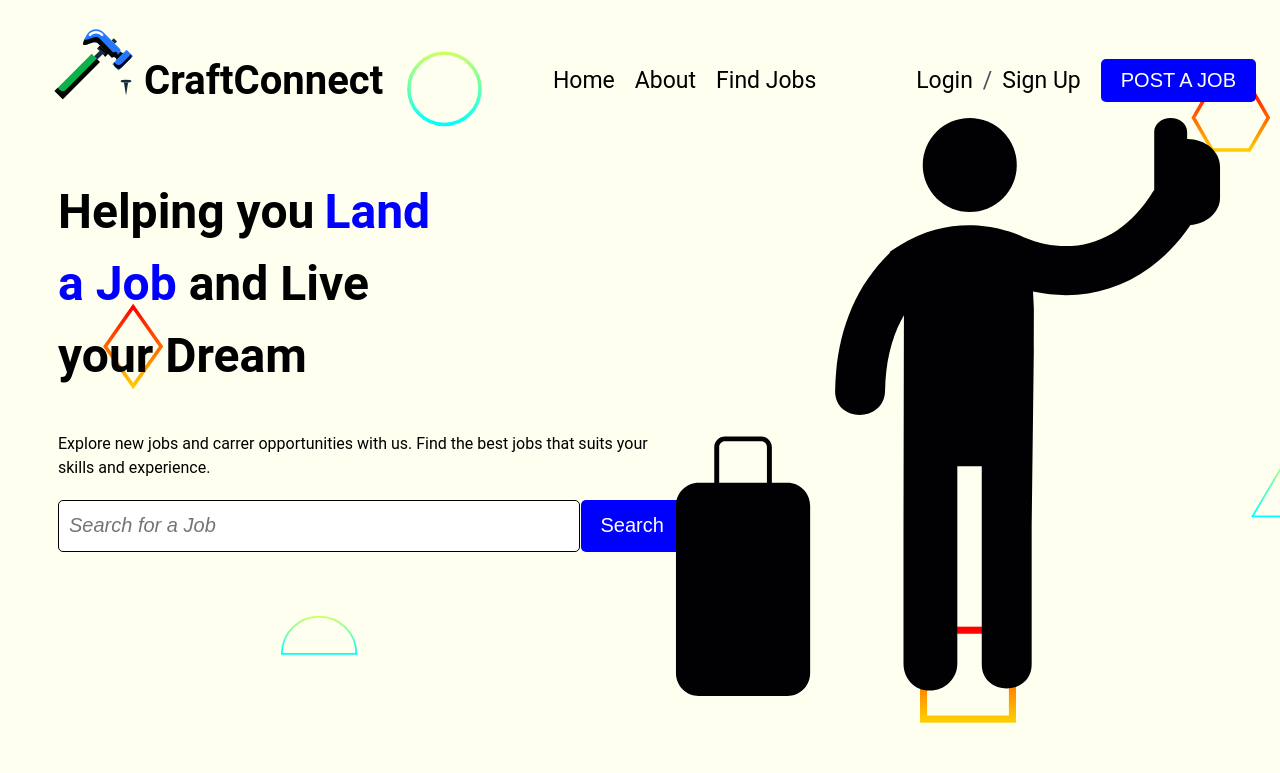
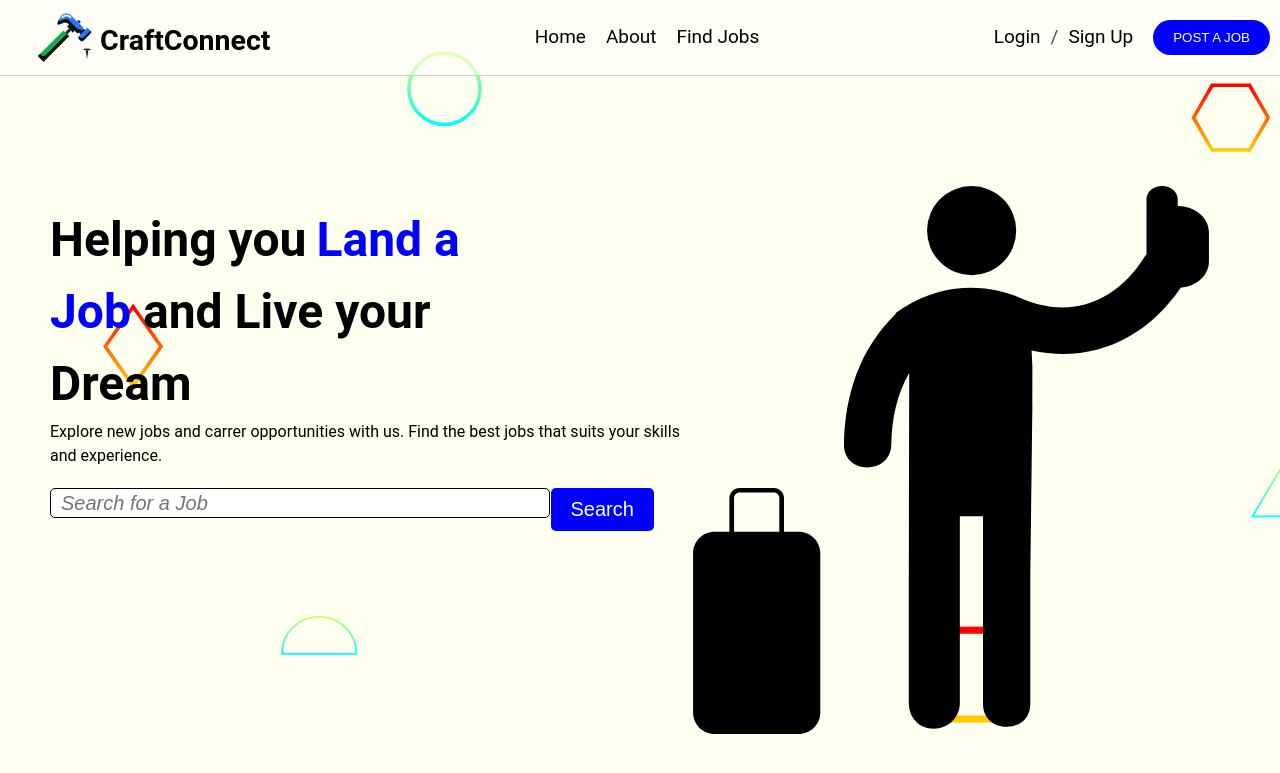
Before and after one commit to basit-devBE/CraftConnect, a Django app: page / in a window 1280 px wide. Shown: the top 773 px of the page. Run offline with Django 5.2, Linux system fonts and the light colour scheme.

Commit message:
Modified the nav-bar

```diff
--- a/myapp/templates/myapp/land.html
+++ b/myapp/templates/myapp/land.html
@@ -1,17 +1,22 @@
 <!DOCTYPE html>
 <html lang="en">
   <head>
-    <meta charset="UTF-8">
-    <meta name="viewport" content="width=device-width, initial-scale=1.0">
+    <meta charset="UTF-8" />
+    <meta name="viewport" content="width=device-width, initial-scale=1.0" />
     <title>CraftConnect</title>
     {% load static %}
-    <link rel="stylesheet" href="{% static 'css/landing.css' %}">
-    <link rel="icon" type="image/png" href="{% static 'images/hammer.svg' %}">
+    <link rel="stylesheet" href="{% static 'css/landing.css' %}" />
+    <link rel="icon" type="image/png" href="{% static 'images/hammer.svg' %}" />
+
   </head>
   <body>
     <header class="header1">
       <div class="logo1">
-            <img src="{% static 'images/hammer-svgrepo-com.svg' %}" alt="logo" class="logo">
+        <img
+          src="{% static 'images/hammer-svgrepo-com.svg' %}"
+          alt="logo"
+          class="logo"
+        />
         <h1>CraftConnect</h1>
       </div>
       <div class="nalinks">
@@ -20,7 +25,6 @@
             <li><a href="#">Home</a></li>
             <li><a href="#">About</a></li>
             <li><a href="{% url 'login' %}">Find Jobs</a></li>
-
           </ul>
         </nav>
       </div>
@@ -29,7 +33,9 @@
         <span>/</span>
         <a href="{% url 'signup' %}" class="signup">Sign Up</a>
         <div>
-                <button onclick="window.location.href='{% url 'postjob' %}'">POST A JOB</button>
+          <button onclick="window.location.href='{% url 'postjob' %}'">
+            POST A JOB
+          </button>
         </div>
       </div>
     </header>
@@ -38,17 +44,22 @@
       <div class="herosection">
         <div class="hi">
           <h1>Helping you<span>Land a Job</span> and Live your Dream</h1>
-                <p>Explore new jobs and carrer opportunities with us.
-                    Find the best jobs that suits your skills and experience.
+          <p>
+            Explore new jobs and carrer opportunities with us. Find the best
+            jobs that suits your skills and experience.
           </p>
           <div class="input-section">
-                    <input type="text" placeholder="Search for a Job">
+            <input type="text" placeholder="Search for a Job" />
             <button class="button1">Search</button>
           </div>
         </div>
       </div>
       <div class="herosection2">
-            <img src="{% static 'images/call-taxi-svgrepo-com.svg' %}" alt="hero" class="heroimg">
+        <img
+          src="{% static 'images/call-taxi-svgrepo-com.svg' %}"
+          alt="hero"
+          class="heroimg"
+        />
       </div>
     </section>
   </body>
--- a/static/css/landing.css
+++ b/static/css/landing.css
@@ -1,5 +1,12 @@
-body{
-    font-family: 'Roboto', sans-serif;
+/* using border-box for all */
+* {
+  margin: 0;
+  padding: 0;
+  box-sizing: border-box;
+}
+
+body {
+  font-family: "Roboto", sans-serif;
   font-size: 16px;
   line-height: 1.5;
   color: #495057;
@@ -8,110 +15,125 @@ body{
   background-attachment: fixed;
   background-size: cover;
 }
-
-.header1{
-    background-color: #ffffff;
-    padding: 10px 0;
+/* Note: Fixed position might not work properly on mobile devices. */
+/* Added bottom bottom to it */
+.header1 {
+  background-color: rgba(
+    255,
+    255,
+    255,
+    0.5
+  ); /* 50% transparent white instead of full white */
+  padding: 10px;
   display: flex;
-    background: transparent;
   flex-direction: row;
   align-items: center;
   justify-content: space-between;
-    padding: 24px;
-    position: fixed;
-    top: 0;
-    left: 0;
-    right: 0;
-}
-.logo1{
-    display: flex;
-    justify-content:flex-start
+  position: sticky; /* Changed from fixed to sticky */
+  top: 0; /* Required for sticky positioning */
+  z-index: 1; /* Ensure it appears above other content */
+  border-bottom: 1px solid rgb(210, 202, 202);
+  font-size: 19px;
 }
 
-.logo1 > img{
-    width: 100px;
-    height: 80px;
+.logo1 {
+  display: flex;
+  justify-content: flex-start;
+}
+
+.logo1 > img {
+  width: 70px;
+  height: 55px;
   margin-left: 20px;
 }
 
-.logo1 > h1{
-    font-size: 2.5em;
-    margin-left: 0;
+.logo1 > h1 {
+  font-size: 1.5em;
+  padding-top: 10px;
   color: #000000;
 }
 
-.navlinks{
+/* I removed the display flex you used on the child element. The ones that matter is using them on the parent */
+/* And the default display for flex is row, so no need using them  */
+.navlinks {
   display: flex;
-    margin-left:50px;
+  margin-left: 50px;
   justify-content: space-between;
   align-items: center;
 }
 
-.navlinks > nav{
+/* .navlinks > nav {
   display: flex;
   flex-direction: row;
-}
-.lists{
-    list-style: none;
+}   */
+
+.lists {
+  list-style-type: none;
   display: flex;
-    flex-direction: row;
+  /* flex-direction: row; */
   margin-left: 20px;
 }
 
-.lists > li{
+.lists > li {
   margin-left: 20px;
   text-decoration: none;
 }
 
-.lists > li >a{
+.lists > li > a {
   text-decoration: none;
   color: #000000;
   text-shadow: antiquewhite;
-    font-size: 23px;
+  /* font-size: 20px; */
   margin-top: 10px;
 }
 
-.log1{
+.lists li a:hover{
+    color: blue;
+    transition-delay: 0.15s;
+}
+
+.log1 {
   display: flex;
   justify-content: flex-end;
-    align-items: center;}
+  align-items: center;
+  /* font-size: 19px; */
+}
 
-.log1 > a{
+.log1 > a {
   text-decoration: none;
   color: #000000;
-    font-size: 23px;
   margin-left: 10px;
-    background-color: none ;
+  background-color: none;
 }
 
-span{
+span {
   margin-left: 10px;
-    font-size: 23px;
+  /* font-size: 23px; */
 }
 
-button{
+button {
   background-color: blue;
   color: #ffffff;
   padding: 10px 20px;
-    border-radius: 5px;
-    font-size: 20px;
+  border-radius: 20px;
+  /* font-size: 20px; */
   margin-left: 20px;
   border: none;
   cursor: pointer;
 }
 
-button:hover{
+button:hover {
   background-color: #000000;
 }
 
-.hero{
-    justify-content:space-between;
+.hero {
+  justify-content: space-between;
   align-items: start;
   display: flex;
   padding: 8px 10px 10px 50px;
 }
 
-.herosection{
+.herosection {
   display: flex;
   flex-direction: column;
   justify-content: center, space-around;
@@ -119,37 +141,36 @@ button:hover{
   margin-top: 100px;
 }
 
-.hi{
+.hi {
   color: #000000;
   margin-top: 20px;
 }
-.hi > h1 > span{
+.hi > h1 > span {
   color: blue;
   font-size: 3rem;
 }
-.hi > h1{
+.hi > h1 {
   width: 65%;
   font-size: 3rem;
 }
 
-.input-section{
+.input-section {
   display: flex;
   margin-top: 20px;
 }
 
-.input-section > input{
+.input-section > input {
   padding: 10px;
   width: 500px;
   border-radius: 5px;
   border: 1px solid #000000;
   outline: none;
-    height:30px;
+  height: 30px;
   font-size: 20px;
   font-style: italic;
 }
 
-
-.button1{
+.button1 {
   background-color: blue;
   color: #ffffff;
   padding: 10px 20px;
@@ -159,10 +180,9 @@ button:hover{
   border: none;
   cursor: pointer;
   margin-left: 0.5px;
-
 }
 
-.herosection2{
+.herosection2 {
   display: flex;
   flex-direction: column;
   justify-content: center, space-around;
@@ -170,7 +190,7 @@ button:hover{
   margin-top: 100px;
 }
 
-.herosection2 > img{
+.herosection2 > img {
   width: 100%;
   height: 100%;
   padding: 2px 20px;
```
Lines whose indentation alone changed are shown as unchanged.
